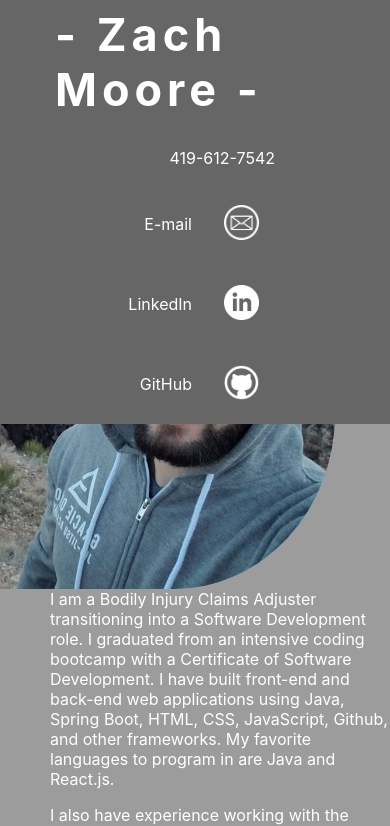
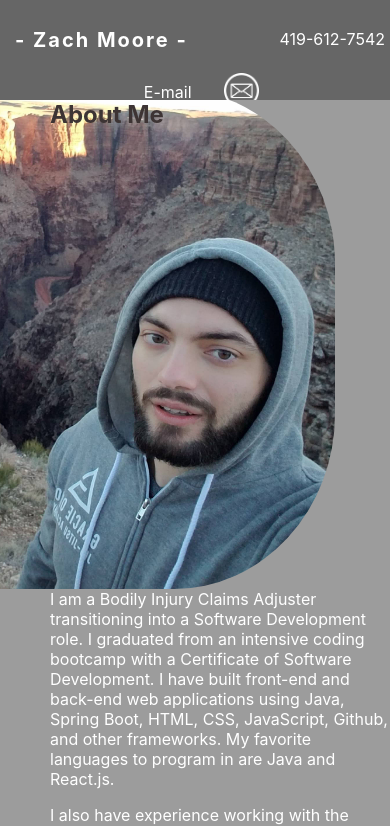
Before and after one commit to zachmoore223/portfolioSite, a React (Create React App) app: page / in a window 390 px wide. Shown: the top 826 px of the page. Built offline with nearby package versions, Linux system fonts and the light colour scheme.

Commit message:
responsive design

```diff
--- a/package.json
+++ b/package.json
@@ -1,6 +1,7 @@
 {
   "name": "portfolio",
   "version": "0.1.0",
+  "homepage": "https://hostinger-react-app.com",
   "private": true,
   "dependencies": {
     "@testing-library/jest-dom": "^5.16.5",
--- a/src/App.css
+++ b/src/App.css
@@ -11,6 +11,7 @@
   list-style: none;
   display: flex;
   flex-direction: column;
+  justify-content: space-between;
   margin-bottom: 20px;
   margin-left: 3px;
   margin-right: 25px;
@@ -21,6 +22,18 @@
   max-width: 300px; /* adjust the value as needed */
   height: 350px; /* adjust the value as needed */
   overflow: auto;
+}
+
+/* Links for Projects Page */
+
+.viewCodeButton{
+  color: white;
+  background-color: black;
+  align-self: center;
+}
+
+.viewCodeButton:hover {
+  background-color: rgb(140, 0, 0);
 }
 
 h4 {
@@ -58,7 +71,7 @@ li a {
 }
 
 /* Change the link color to #111 (black) on hover */
-li a:hover {
+.social-links a:hover {
   background-color: #878787;
 }
 .active {
@@ -153,9 +166,226 @@ a:active {
   color: rgb(144, 144, 144);
 }
 
-.viewCodeButton{
+
+@media screen and (max-width: 1000px) {
+
+  /* Links for Projects Page */
+
+  .viewCodeButton{
+    color: white;
+    background-color: black;
+    align-self: center;
+  }
+
+  .viewCodeButton:hover {
+    background-color: rgb(140, 0, 0);
+  }
+
+  h4 {
+    color: white;
+    font-style: bold;
+  }
+
+  nav {
+    position: fixed;
+    top: 0;
+    left: 0;
+    width: 100%;
+    background-color: white;
+  }
+
+  ul {
+    list-style-type: none;
+    margin: 0;
+    padding: 0;
+    overflow: hidden;
+    background-color: #666666;
+    height: 100px;
+  }
+
+  li {
+    float: auto;
+  }
+
+  li a {
+    display: block;
+    color: white;
+    text-align: center;
+    text-decoration: none;
+  }
+
+  .name{
   color: white;
-  background-color: black;
-  align-self: center;
-  margin-top: auto; /* push the button to the bottom */
+  margin-left: 0px;
+  margin-top: 20px;
+  margin-bottom: 0px;
+  font-size: 25px;
+  letter-spacing: 5px;
 }
+
+.phone, .email {
+  float: right;
+  padding: 0 10px;
+  margin-left: auto;
+  margin-right: auto;
+  padding-top: 13px;
+}
+
+.social-links {
+  display: flex;
+  align-items: center;
+  float: right;
+  padding: 0 10px;
+  margin-left: auto;
+  margin-right: auto;
+}
+}
+
+@media screen and (max-width: 880px) {
+
+  /* Links for Projects Page */
+
+  .viewCodeButton{
+    color: white;
+    background-color: black;
+    align-self: center;
+  }
+
+  .viewCodeButton:hover {
+    background-color: rgb(140, 0, 0);
+  }
+
+  h4 {
+    color: white;
+    font-style: bold;
+  }
+
+  nav {
+    position: fixed;
+    top: 0;
+    left: 0;
+    width: 100%;
+    background-color: white;
+  }
+
+  ul {
+    list-style-type: none;
+    margin: 0;
+    padding: 0;
+    overflow: hidden;
+    background-color: #666666;
+    height: 100px;
+  }
+
+  li {
+    float: auto;
+  }
+
+  li a {
+    display: block;
+    color: white;
+    text-align: center;
+    text-decoration: none;
+  }
+
+  .name{
+  color: white;
+  margin-left: 3px;
+  margin-top: 20px;
+  margin-bottom: 0px;
+  font-size: 25px;
+  letter-spacing: 5px;
+}
+
+.phone, .email {
+  float: right;
+  padding: 0 10px;
+  margin-left: auto;
+  margin-right: auto;
+  padding-top: 13px;
+}
+
+.social-links {
+  display: flex;
+  align-items: center;
+  float: right;
+  padding: 0 3px;
+  margin-left: auto;
+  margin-right: auto;
+}
+}
+
+@media screen and (max-width: 840px) {
+
+  /* Links for Projects Page */
+
+  .viewCodeButton{
+    color: white;
+    background-color: black;
+    align-self: center;
+  }
+
+  .viewCodeButton:hover {
+    background-color: rgb(140, 0, 0);
+  }
+
+  h4 {
+    color: white;
+    font-style: bold;
+  }
+
+  nav {
+    position: fixed;
+    top: 0;
+    left: 0;
+    width: 100%;
+    background-color: white;
+  }
+
+  ul {
+    list-style-type: none;
+    margin: 0;
+    padding: 0;
+    overflow: hidden;
+    background-color: #666666;
+    height: 100px;
+  }
+
+  li {
+    float: auto;
+  }
+
+  li a {
+    display: block;
+    color: white;
+    text-align: center;
+    text-decoration: none;
+  }
+
+  .name{
+  color: white;
+  margin-left: 15px;
+  margin-right: 5px;
+  margin-top: 28px;
+  margin-bottom: 0px;
+  font-size: 20px;
+  letter-spacing: 2px;
+}
+
+.phone, .email {
+  float: right;
+  padding: 0 5px;
+  margin-left: auto;
+  margin-right: auto;
+  padding-top: 13px;
+}
+
+.social-links {
+  display: flex;
+  align-items: center;
+  float: right;
+  padding: 0 0px;
+  margin-left: auto;
+  margin-right: auto;
+}
+}
--- a/src/components/Projects.js
+++ b/src/components/Projects.js
@@ -4,7 +4,7 @@ return (
 <div className="projects">
   <ol className="projectsList">
 
-        <li>
+        <li className="projectsLI">
 
             <h4>HydroHomie</h4>
             Designed and implemented a single page web design using React
@@ -13,41 +13,41 @@ return (
             <br/><br/>
             <strong>Tech:</strong> Java, React, Spring Boot, JSON, Javascript, HTML, CSS, REST API
             <br/><br/>
-            <a href="https://github.com/zachmoore223/PlantCalendar.git" target="_blank">
+            <a className='viewCodeLink' href="https://github.com/zachmoore223/PlantCalendar.git" target="_blank">
             <button className="viewCodeButton"> View Code</button>
             </a>
         </li>
 
-        <li>
+        <li className="projectsLI">
             <h4>Virtual Pet API</h4>
             Designed and implemented  a virtual pet application in a 3-person team over 2 weeks.
             Enabled users to create multiple virtual pet shelters which could hold multiple virtual pets and then perform actions such as “feed” on the pets.
             <br/><br/>
             <strong>Tech:</strong> Java, Spring Boot, JSON, Javascript, Thymeleaf, HTML, CSS, REST API
             <br/><br/>
-            <a href="https://github.com/zachmoore223/PlantCalendar.git" target="_blank">
+            <a href="https://github.com/zachmoore223/VirtualPetAPI.git" target="_blank">
             <button className="viewCodeButton"> View Code</button>
             </a>
         </li>
-        <li>
+        <li className="projectsLI">
             <h4>Jac Enterprises </h4>
             Designed and implemented a single page web design using React
             Enabled users to interact with two external APIs interact with our own API server
             <br/><br/>
             <strong>Tech:</strong> Java, React, Spring Boot, JSON, Javascript, HTML, CSS, REST API
             <br/><br/>
-            <a href="https://github.com/zachmoore223/PlantCalendar.git" target="_blank">
+            <a href="https://github.com/zachmoore223/JacEnterprises.git" target="_blank">
             <button className="viewCodeButton"> View Code</button>
             </a>
         </li>
-        <li>
+        <li className="projectsLI">
             <h4>Auto Format CSS</h4>
             Designed and implemented  a CSS Formatter  over 2 weeks.
             Enabled users to select their own colors for various HTML tags and display the choices to the user
             <br/><br/>
             <strong>Tech:</strong> Java, Spring Boot, JSON, Javascript, Thymeleaf, HTML, CSS, REST API
             <br/><br/>
-            <a href="https://github.com/zachmoore223/PlantCalendar.git" target="_blank">
+            <a href="https://github.com/zachmoore223/FormatCSS.git" target="_blank">
             <button className="viewCodeButton"> View Code</button>
             </a>
           </li>
```
Also changed, not shown: 1 other file (tests, documents, lock files or other folders).
